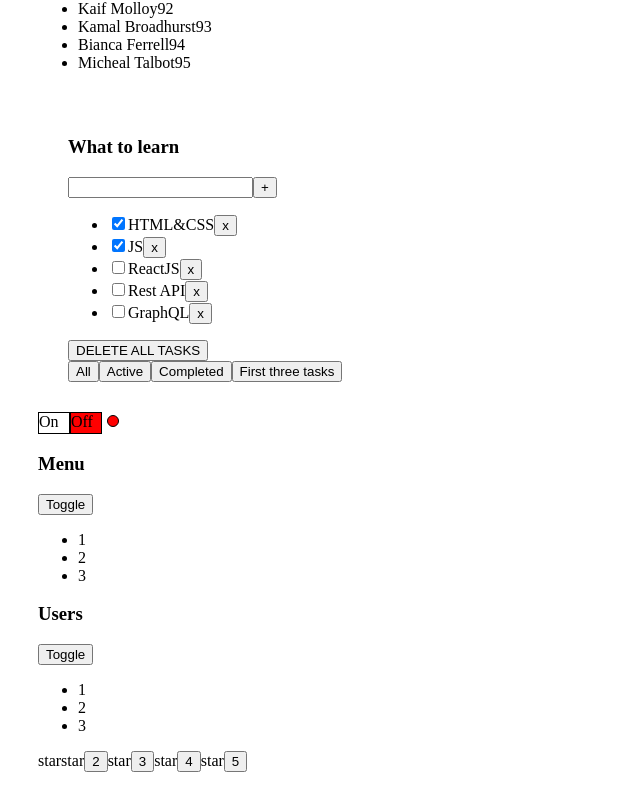
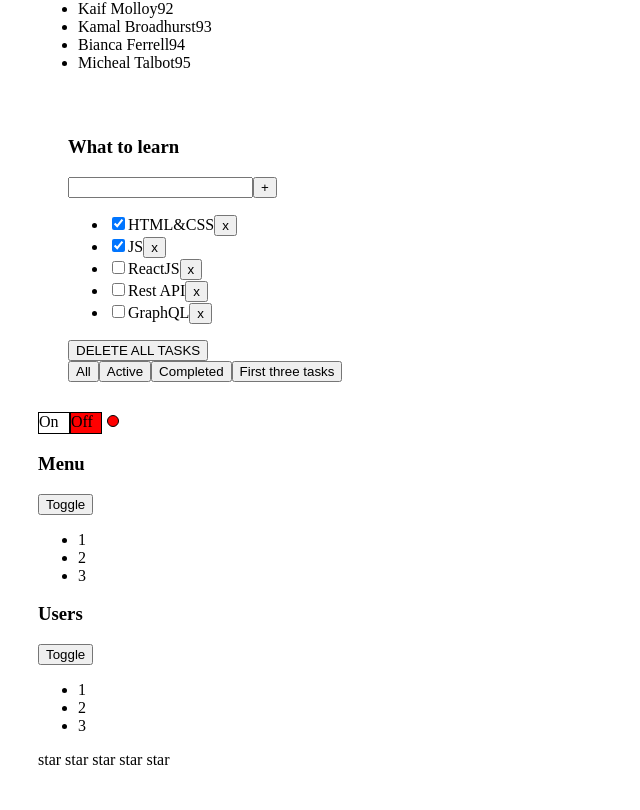
Before and after one commit to Viktossha/additional_tasks, a React (Create React App) app: page / in a window 1280 px wide. Shown: the part 1914-2724 px from the top of the page, without its empty margins (0-640 px from the left). Built offline with nearby package versions, Linux system fonts and the light colour scheme.

Commit message:
rating fix

```diff
--- a/src/components/Rating.tsx
+++ b/src/components/Rating.tsx
@@ -8,33 +8,23 @@
 
     const [value, setValue] = useState(0)
 
-    const onClickHandler = () => {
-        setValue(n)
-    }
-
     return (
         <div>
-            <Star selected={value > 0} onClickHandler={onClickHandler}/>
-            <Star selected={value > 1}/><button onClick={() => {setValue(2)}}>2</button>
-            <Star selected={value > 2}/><button onClick={() => {setValue(3)}}>3</button>
-            <Star selected={value > 3}/><button onClick={() => {setValue(4)}}>4</button>
-            <Star selected={value > 4}/><button onClick={() => {setValue(5)}}>5</button>
+            <Star selected={value > 0} setValue={setValue} value={1}/>
+            <Star selected={value > 1} setValue={setValue} value={2}/>
+            <Star selected={value > 2} setValue={setValue} value={3}/>
+            <Star selected={value > 3} setValue={setValue} value={4}/>
+            <Star selected={value > 4} setValue={setValue} value={5}/>
         </div>
     );
 };
 
 type StarPropsType = {
     selected: boolean
-    onClickHandler: (n: number) => void
+    value: number
+    setValue: (n: number) => void
 }
 
 const Star = (props: StarPropsType) => {
-
-    if (props.selected) {
-        return (
-            <span onClick={props.onClickHandler}><b>star</b></span>
-        )
-    } else {
-        return <span>star</span>
-    }
+    return <span onClick={() => props.setValue(props.value)}> {props.selected ? <b>star</b> : 'star'} </span>
 }
```
